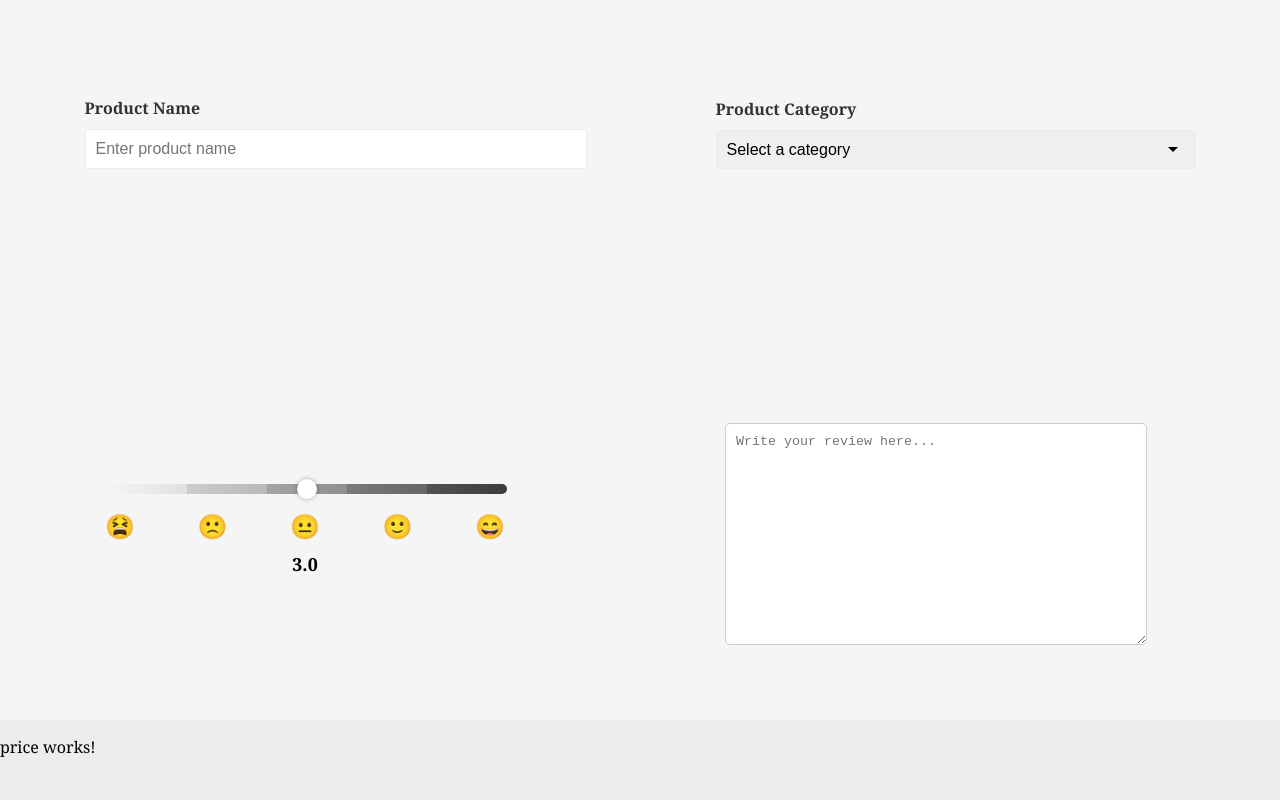
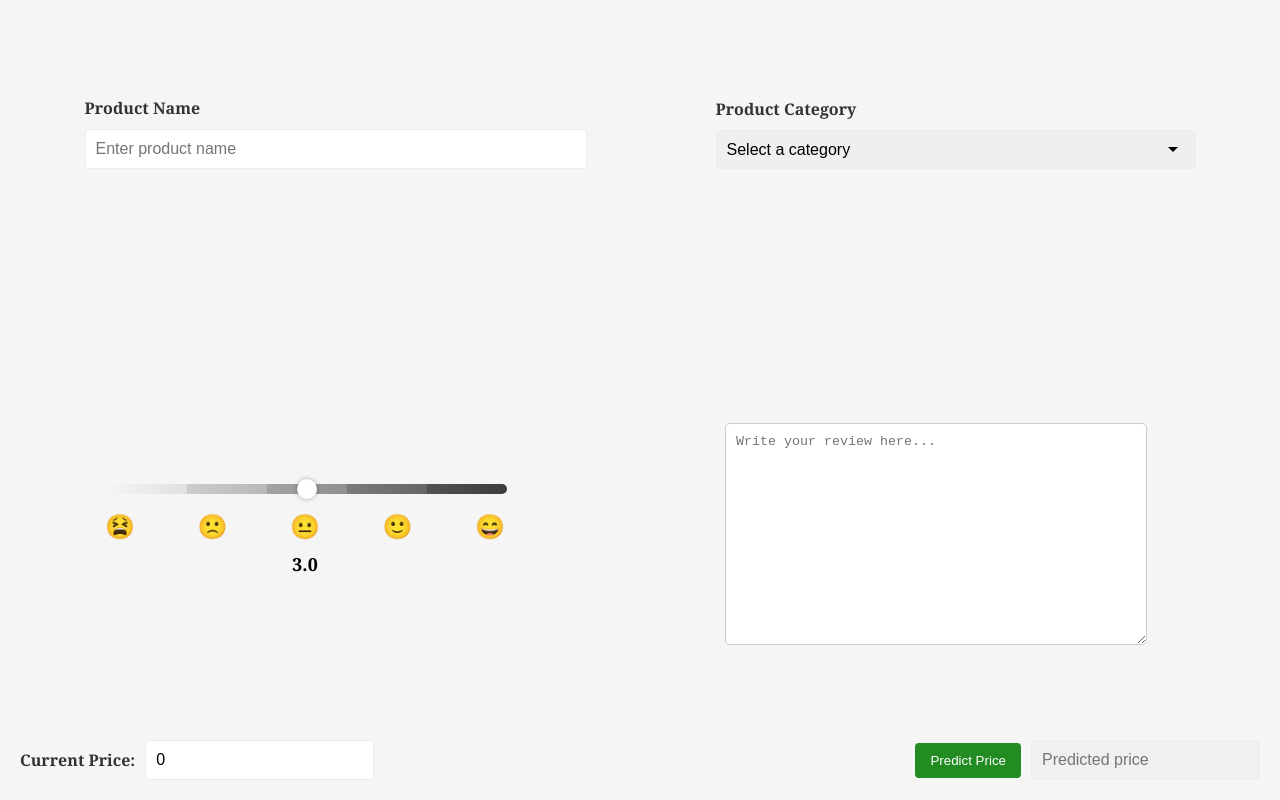
Before and after one commit to vidushichauhan/Optimum-Price-Analyses, an Angular app in the folder optiPrice/: page / in a window 1280 px wide. Shown: the part 217-1017 px from the top of the page. Before the commit the page ends 991 px from the top, so only its background shows below. Built offline with nearby package versions, Linux system fonts and the light colour scheme.

Commit message:
Added html content

```diff
--- a/optiPrice/src/app/price/price.component.html
+++ b/optiPrice/src/app/price/price.component.html
@@ -1 +1,10 @@
-<p>price works!</p>
+<div class="price-container">
+    <div class="current-price">
+      <label for="currentPrice">Current Price:</label>
+      <input type="number" id="currentPrice" [(ngModel)]="currentPrice" placeholder="Enter current price">
+    </div>
+    <div class="predicted-price">
+      <button (click)="predictPrice()">Predict Price</button>
+      <input type="number" [value]="predictedPrice || ''" readonly placeholder="Predicted price">
+    </div>
+  </div>
```
